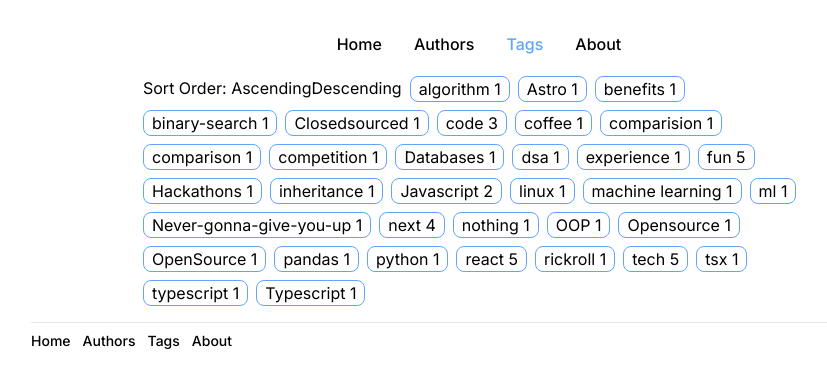
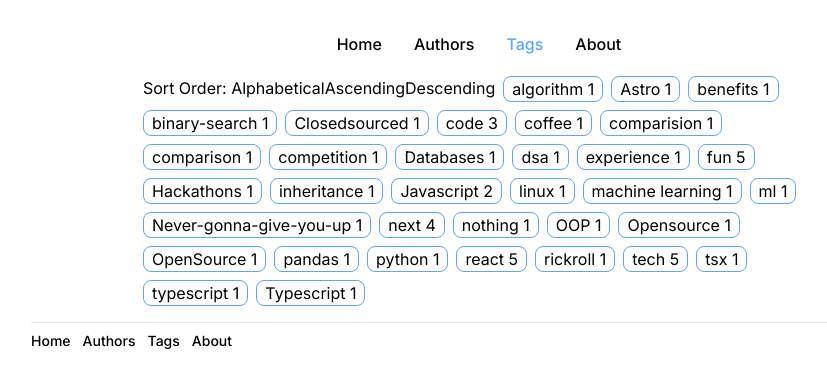
Before and after one commit to Rahilsiddique/next-blog, a Next.js app: page /tags in a window 1280 px wide. Shown: the top 388 px of the page, without its empty margins (161-988 px from the left). Built offline with nearby package versions, Linux system fonts and the light colour scheme.

Commit message:
sorting function fix #22

```diff
--- a/src/app/tags/page.tsx
+++ b/src/app/tags/page.tsx
@@ -2,31 +2,40 @@
 import Link from "next/link";
 
 interface searchProps {
-  searchParams: { ascDesc?: string | undefined};
+  searchParams: { sort?: string | undefined };
 }
-export const dynamic='force-dynamic';
+export const dynamic = "force-dynamic";
 
- const page = ({ searchParams }: searchProps) => {
-  const ascDesc = searchParams?.ascDesc || "asc";
-  const toggleOptions = ["asc", "desc"];
-  const data = getPostMetadata();
-  const tags = data.flatMap((e) => e.tags.flat((tag: any) => tag));
-  const finalTags = tags.reduce((acc: any, curr: any) => {
-    acc[curr] = (acc[curr] || 0) + 1;
-    return acc;
-  }, {});
+const page = ({ searchParams }: searchProps) => {
+  const sortType = searchParams.sort || "alphabet";
+  const toggleOptions = ["alphabet", "asc", "desc"];
+  const data = getPostMetadata() as any[];
+  const tags = data.flatMap((e: any) => e.tags.flat((tag: any) => tag));
+  const finalTags: { [key: string]: number } = tags.reduce(
+    (acc: { [key: string]: number }, curr: any) => {
+      acc[curr] = (acc[curr] || 0) + 1;
+      return acc;
+    },
+    {}
+  );
   const sortedList = [...Object.entries(finalTags)].sort((a, b) => {
-    if (ascDesc === "asc") return a[0].localeCompare(b[0]);
-    else return b[0].localeCompare(a[0]);
+    if (sortType === "alphabet") return a[0].localeCompare(b[0]);
+    else if (sortType === "asc") return a[1] - b[1];
+    else return b[1] - a[1];
   });
+
   return (
     <div className="flex justify-self-center gap-2 cursor-pointer max-w-2xl flex-wrap">
       <div>
         <label>Sort Order: </label>
 
         {toggleOptions.map((option, i) => (
-          <Link href={`?ascDesc=${option}`} key={i}>
-            {option === "asc" ? "Ascending" : "Descending"}
+          <Link href={`?sort=${option}`} key={option}>
+            {option === "asc"
+              ? "Ascending"
+              : option === "desc"
+              ? "Descending"
+              : "Alphabetical"}
           </Link>
         ))}
       </div>
@@ -40,6 +49,6 @@
       ))}
     </div>
   );
-}
+};
 
 export default page;
```
